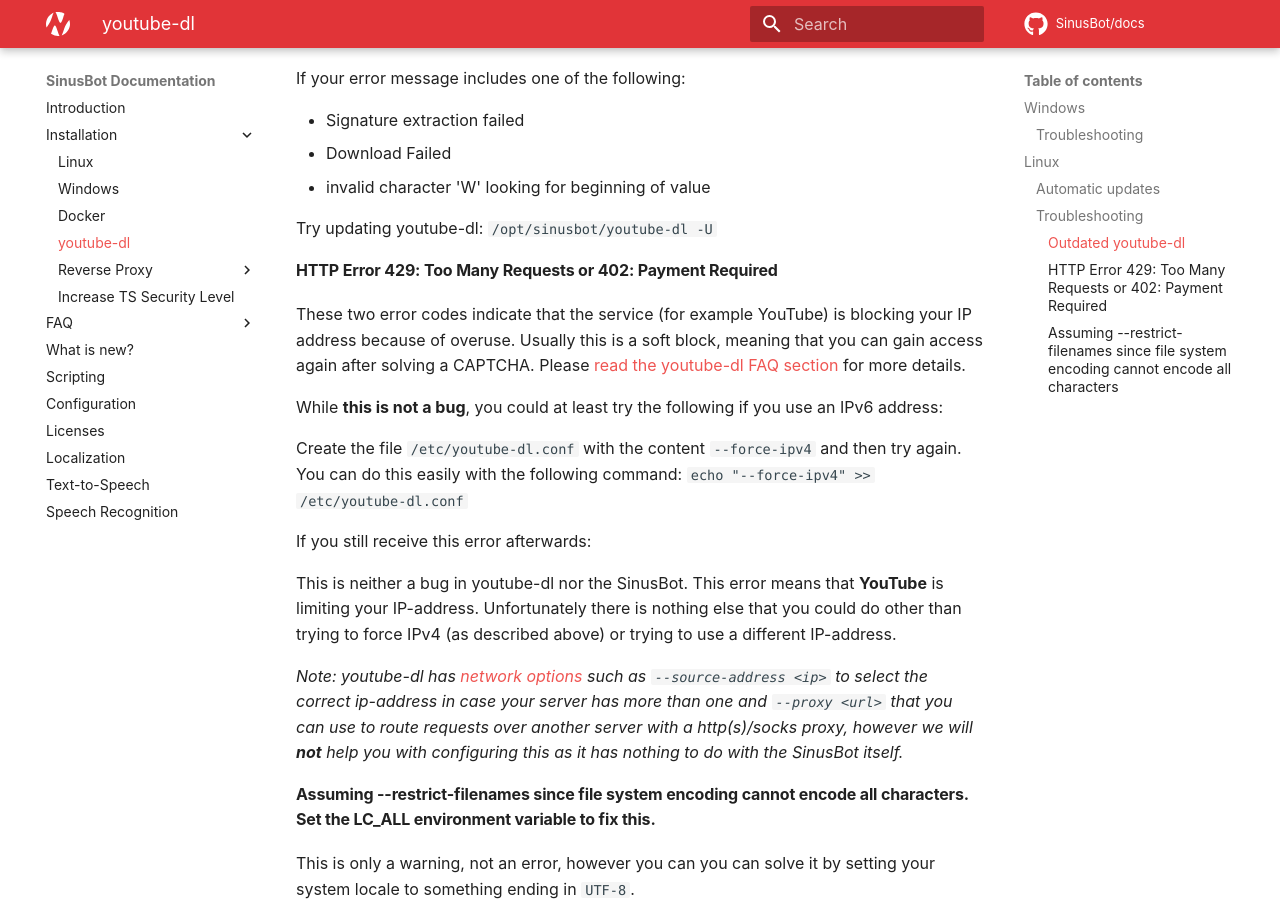
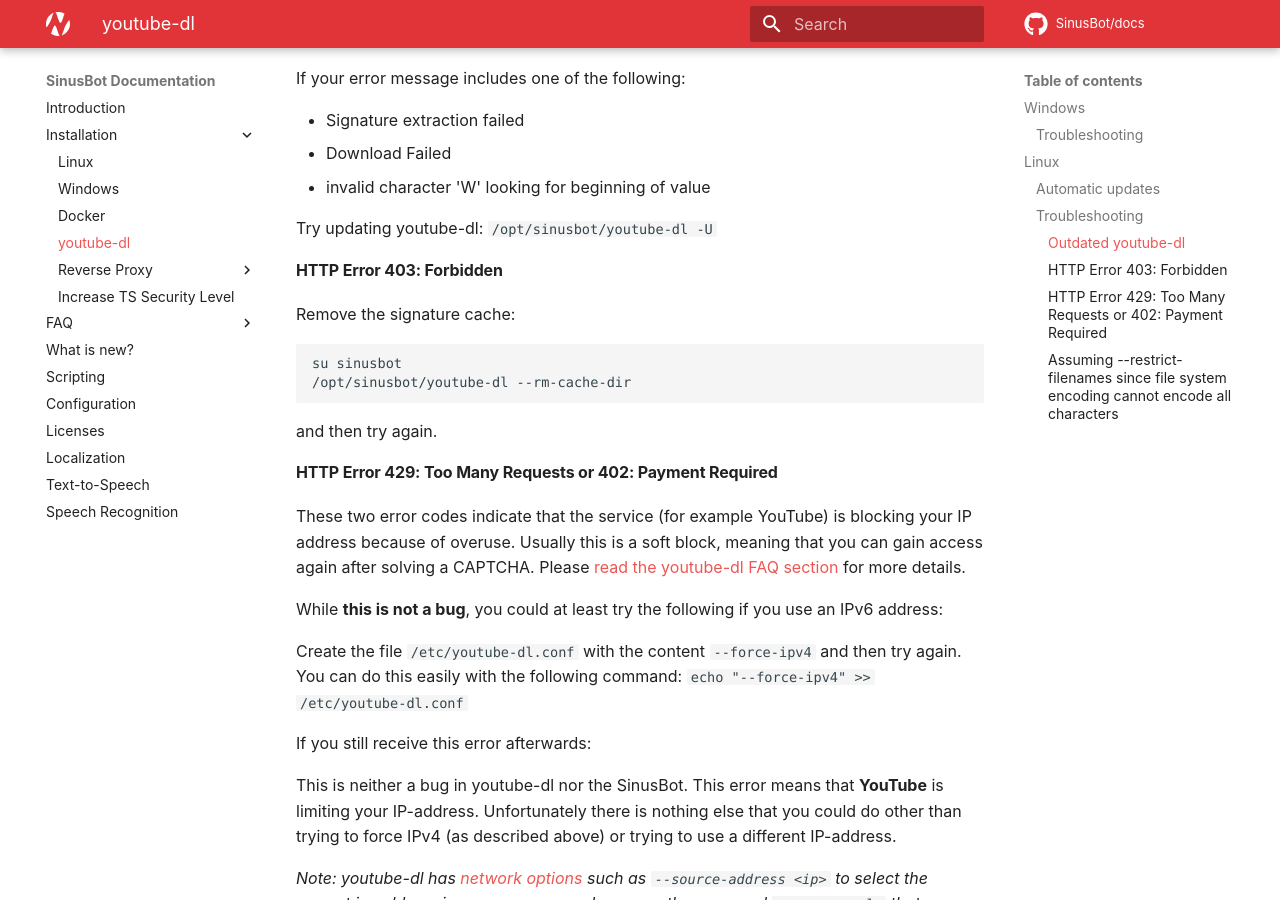
Before and after one commit to SinusBot/docs, an MkDocs documentation site: the page built from docs/youtube-dl.md, in a window 1280 px wide and 900 px high, scrolled down 1760 px. Built offline with MkDocs 1.6.1 and Material for MkDocs 9.7.7, drawn with Linux system fonts in a browser that asks for light colours; comment, search, counter and statistics services are not loaded.

Commit message:
add(youtube-dl): "Error 403: Forbidden"

````diff
--- a/docs/youtube-dl.md
+++ b/docs/youtube-dl.md
@@ -61,6 +61,17 @@
 
 Try updating youtube-dl: `/opt/sinusbot/youtube-dl -U`
 
+#### HTTP Error 403: Forbidden { #error-403 }
+
+Remove the signature cache:
+
+```bash
+su sinusbot
+/opt/sinusbot/youtube-dl --rm-cache-dir
+```
+
+and then try again.
+
 #### HTTP Error 429: Too Many Requests or 402: Payment Required { #error-429 }
 
 These two error codes indicate that the service (for example YouTube) is blocking your IP address because of overuse. Usually this is a soft block, meaning that you can gain access again after solving a CAPTCHA. Please [read the youtube-dl FAQ section](https://github.com/ytdl-org/youtube-dl#http-error-429-too-many-requests-or-402-payment-required) for more details.
````
